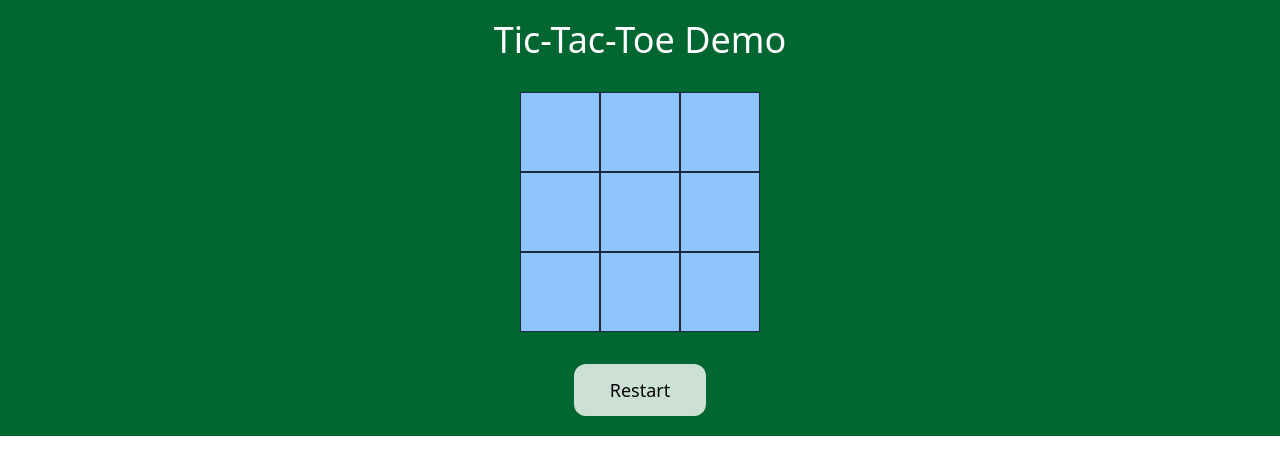
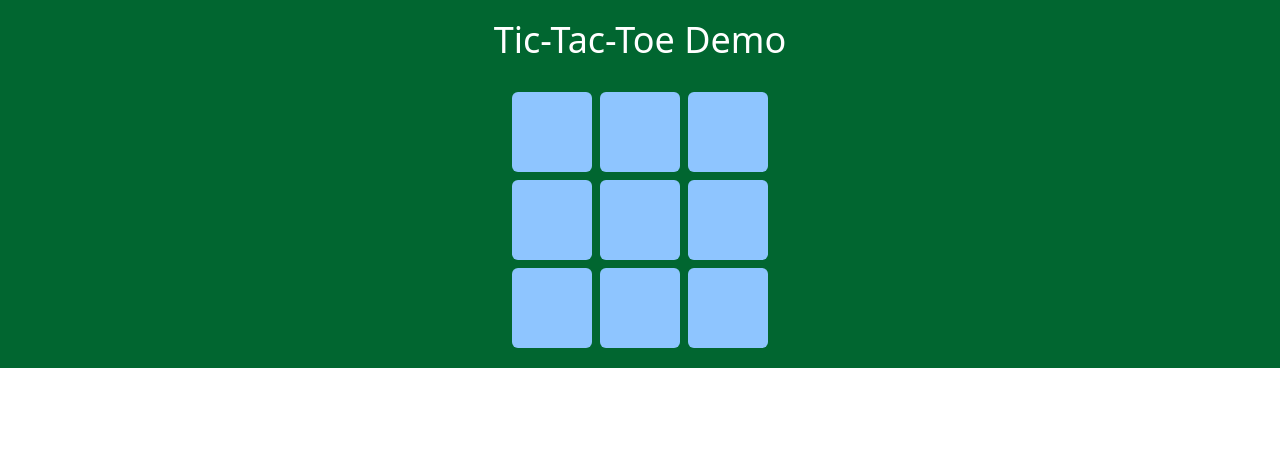
Before and after one commit to SivaKrishna6745/react-bytes, a React (Vite) app: page / in a window 1280 px wide. Shown: the top 474 px of the page. Built offline with nearby package versions, Linux system fonts and the light colour scheme.

Commit message:
- Refactor board rendering using grid layout - Update restart button rendering condition - Styling enhancements

```diff
--- a/src/components/tic-tac-toe/index.jsx
+++ b/src/components/tic-tac-toe/index.jsx
@@ -3,7 +3,7 @@ import React, { useEffect, useState } from 'react';
 const Square = ({ value, onClick }) => {
     return (
         <div
-            className="w-20 h-20 bg-blue-300 border-1 border-gray-800 cursor-pointer flex items-center justify-center text-3xl"
+            className="w-20 h-20 bg-blue-300 cursor-pointer rounded-md flex items-center justify-center text-3xl"
             onClick={onClick}
         >
             {value}
@@ -63,30 +63,20 @@ const TicTacToe = () => {
     return (
         <div className="wrapper p-5 bg-green-800 flex flex-col items-center gap-8">
             <h2 className="text-4xl text-white">Tic-Tac-Toe Demo</h2>
-            <div className="flex">
-                <div className="row">
-                    <Square value={squares[0]} onClick={() => handleClick(0)} />
-                    <Square value={squares[1]} onClick={() => handleClick(1)} />
-                    <Square value={squares[2]} onClick={() => handleClick(2)} />
-                </div>
-                <div className="row">
-                    <Square value={squares[3]} onClick={() => handleClick(3)} />
-                    <Square value={squares[4]} onClick={() => handleClick(4)} />
-                    <Square value={squares[5]} onClick={() => handleClick(5)} />
-                </div>
-                <div className="row">
-                    <Square value={squares[6]} onClick={() => handleClick(6)} />
-                    <Square value={squares[7]} onClick={() => handleClick(7)} />
-                    <Square value={squares[8]} onClick={() => handleClick(8)} />
-                </div>
+            <div className="grid grid-cols-3 gap-2">
+                {squares.map((value, idx) => (
+                    <Square key={idx} value={value} onClick={() => handleClick(idx)} />
+                ))}
             </div>
             {squares.some((square) => square !== '') && <h3 className="text-xl text-white">{status}</h3>}
+            {(getWinner(squares) || squares.every((square) => square !== '')) && (
                 <button
                     className="text-lg bg-white/80 px-9 py-3 rounded-xl cursor-pointer hover:bg-white/50 active:scale-95"
                     onClick={handleRestart}
                 >
                     Restart
                 </button>
+            )}
         </div>
     );
 };
```
Lines whose indentation alone changed are shown as unchanged.
